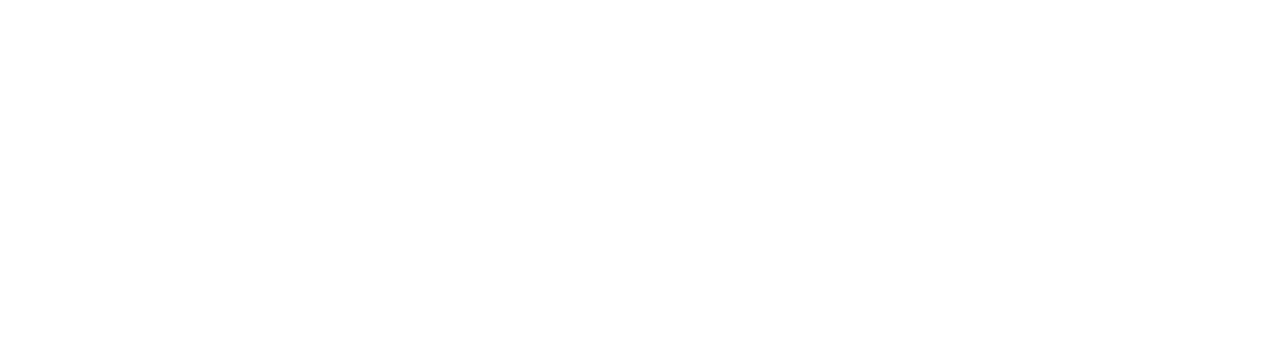
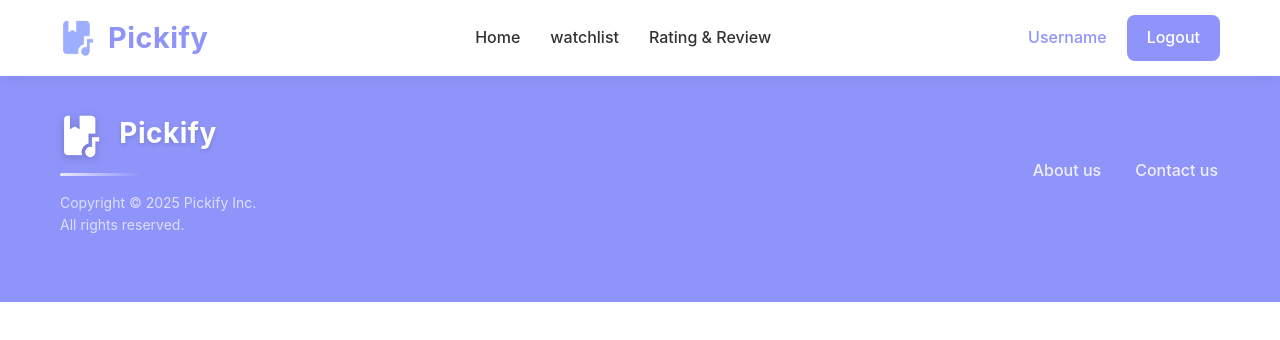
Before and after one commit to soonmh/Pickify, a plain HTML site: page Code/mainpage.html in a window 1280 px wide. Drawn offline with Linux system fonts and the light colour scheme.

Commit message:
sepearete header and footer

```diff
--- a/Code/aboutus.html
+++ b/Code/aboutus.html
@@ -9,27 +9,8 @@
     <link rel="stylesheet" href="aboutus.css">
     <link rel="stylesheet" href="https://cdnjs.cloudflare.com/ajax/libs/font-awesome/6.1.1/css/all.min.css">
 </head>
-<body>
-    <header>
-        <div class="container">
-            <div class="logo">
-                <a href="/"><img src="./assests/Logopic.png" alt="Pickify Logo"></a>
-                <span class="website-name">Pickify</span>
-            </div>
-            <nav>
-                <ul>
-                    <li><a href="homepage.html#top">Home</a></li>
-                    <li><a href="homepage.html#features">Feature</a></li>
-                    <li><a href="homepage.html#product">Product</a></li>
-                    <li><a href="homepage.html#testimonials">Testimonial</a></li>
-                    <li><a href="homepage.html#faq">FAQ</a></li>
-            </nav>
-            <div class="auth-buttons">
-                <a href="#" class="login">Login</a>
-                <a href="#" class="signup">Sign up</a>
-            </div>
-        </div>
-    </header>
+<body data-page-type="homepage">
+    <div id="header-placeholder"></div>
 
     <main>
         <section class="about-hero">
@@ -90,7 +71,7 @@
 
                     <div class="team-member">
                         <div class="member-photo">
-                            <img src="/api/placeholder/300/300" alt="Yen Hua Shen">
+                            <img src="./assests/HuaShen.jpg" alt="Yen Hua Shen">
                         </div>
                         <h3>Yen Hua Shen</h3>
                         <p class="id">ID: 22086174</p>
@@ -110,30 +91,8 @@
         </section>
     </main>
 
-    <footer>
-        <div class="container">
-            <div class="footer-content">
-                <div class="footer-main">
-                    <div class="footer-branding">
-                        <div class="footer-logo">
-                            <img src="./assests/whiteLogopic.png" alt="Pickify Logo">
-                        </div>
-                        <h3 class="footer-name">Pickify</h3>
-                    </div>
-                    <p class="copyright">Copyright © 2025 Pickify Inc.<br>All rights reserved.</p>
-                </div>
-                <div class="footer-nav">
-                    <ul>
-                        <li><a href="aboutus.html" class="footer-link">About us</a></li>
-                        <li><a href="contactus.html" class="footer-link">Contact us</a></li>
-                    </ul>
-                </div>
-            </div>
-            <div class="footer-bottom">
-                <div class="wave-decoration"></div>
-            </div>
-        </div>
-    </footer>
+    <div id="footer-placeholder"></div>
+    <script src="header-footer.js"></script>
 
     <script src="script.js"></script>
 </body>
--- /dev/null
+++ b/Code/footer.html
@@ -0,0 +1,24 @@
+<footer>
+    <div class="container">
+        <div class="footer-content">
+            <div class="footer-main">
+                <div class="footer-branding">
+                    <div class="footer-logo">
+                        <img src="./assests/whiteLogopic.png" alt="Pickify Logo">
+                    </div>
+                    <h3 class="footer-name">Pickify</h3>
+                </div>
+                <p class="copyright">Copyright © 2025 Pickify Inc.<br>All rights reserved.</p>
+            </div>
+            <div class="footer-nav">
+                <ul>
+                    <li><a href="aboutus.html" class="footer-link">About us</a></li>
+                    <li><a href="contactus.html" class="footer-link">Contact us</a></li>
+                </ul>
+            </div>
+        </div>
+        <div class="footer-bottom">
+            <div class="wave-decoration"></div>
+        </div>
+    </div>
+</footer>
--- /dev/null
+++ b/Code/header-footer.css
@@ -0,0 +1,425 @@
+:root {
+    --primary: #8F94FB;
+    --primary-dark: #5a52e0;
+    --secondary: #f8f9fe;
+    --text-dark: #333;
+    --white: #fff;
+    --gray-light: #f5f5f5;
+    --gray: #ddd;
+    --border-radius: 8px;
+    --border-radius-lg: 12px;
+    --shadow: 0 4px 12px rgba(0, 0, 0, 0.05);
+}
+
+* {
+    margin: 0;
+    padding: 0;
+    box-sizing: border-box;
+}
+
+html {
+    scroll-behavior: smooth; /* Enable smooth scrolling */
+}
+
+body {
+    font-family: 'Inter', sans-serif;
+    color: var(--text-dark);
+    line-height: 1.6;
+}
+
+.container {
+    max-width: 1200px;
+    margin: 0 auto;
+    padding: 0 20px;
+}
+
+a {
+    text-decoration: none;
+    color: var(--text-dark);
+}
+
+ul {
+    list-style: none;
+}
+
+img {
+    max-width: 100%;
+}
+
+h1, h2, h3, h4 {
+    margin-bottom: 20px;
+    font-weight: 700;
+}
+
+h1 {
+    font-size: 42px;
+    line-height: 1.2;
+}
+
+h2 {
+    font-size: 32px;
+    text-align: center;
+}
+
+h3 {
+    font-size: 24px;
+}
+
+p {
+    margin-bottom: 15px;
+    color: var(--text-light);
+}
+
+section {
+    padding: 80px 0;
+}
+
+/* Header Styles */
+header {
+    background-color: var(--white);
+    padding: 15px 0;
+    box-shadow: var(--shadow);
+    position: sticky;
+    top: 0;
+    z-index: 100;
+}
+
+header .container {
+    display: flex;
+    justify-content: space-between;
+    align-items: center;
+}
+
+.logo {
+    display: flex;
+    align-items: center;
+    position: relative;
+}
+
+.logo a {
+    display: flex;
+    align-items: center;
+}
+
+.logo img {
+    height: 40px;
+    object-fit: contain;
+    vertical-align: middle;
+    transition: transform 0.3s ease;
+}
+
+.logo:hover img {
+    transform: scale(1.05);
+}
+
+.website-name {
+    font-size: 1.8rem;
+    font-weight: 700;
+    margin-left: 12px;
+    color: var(--primary, #333);
+    letter-spacing: 0.5px;
+    position: relative;
+    display: inline-block;
+    vertical-align: middle;
+    transition: color 0.3s ease;
+}
+
+.logo:hover .website-name {
+    color: var(--accent, #555);
+}
+
+.website-name:after {
+    content: '';
+    position: absolute;
+    bottom: -3px;
+    left: 0;
+    width: 0;
+    height: 2px;
+    background-color: var(--accent, #555);
+    transition: width 0.3s ease;
+}
+
+.logo:hover .website-name:after {
+    width: 100%;
+}
+
+nav ul {
+    display: flex;
+}
+
+nav ul li {
+    margin-left: 30px;
+}
+
+nav ul li a {
+    font-weight: 500;
+    transition: color 0.3s;
+}
+
+nav ul li a:hover {
+    color: var(--primary);
+}
+
+.auth-buttons {
+    display: flex;
+    align-items: center;
+}
+
+.auth-buttons a {
+    margin-left: 20px;
+    font-weight: 500;
+    transition: all 0.3s ease;
+}
+
+.auth-buttons .username {
+    color: var(--primary);
+    position: relative;
+    padding: 8px 0;
+}
+
+.auth-buttons .username:after {
+    content: '';
+    position: absolute;
+    width: 0;
+    height: 2px;
+    bottom: 0;
+    left: 0;
+    background-color: var(--primary);
+    transition: width 0.3s ease;
+}
+
+.auth-buttons .username:hover {
+    color: var(--primary-dark);
+}
+
+.auth-buttons .username:hover:after {
+    width: 100%;
+}
+
+.auth-buttons .logout {
+    background-color: var(--primary);
+    color: var(--white);
+    padding: 10px 20px;
+    border-radius: var(--border-radius);
+    transition: all 0.3s ease;
+}
+
+.auth-buttons .logout:hover {
+    background-color: var(--primary-dark);
+    transform: translateY(-2px);
+    box-shadow: 0 4px 8px rgba(0, 0, 0, 0.1);
+}
+
+.auth-buttons .login {
+    color: var(--primary);
+    position: relative;
+    padding: 8px 0;
+}
+
+.auth-buttons .login:after {
+    content: '';
+    position: absolute;
+    width: 0;
+    height: 2px;
+    bottom: 0;
+    left: 0;
+    background-color: var(--primary);
+    transition: width 0.3s ease;
+}
+
+.auth-buttons .login:hover {
+    color: var(--primary-dark);
+}
+
+.auth-buttons .login:hover:after {
+    width: 100%;
+}
+
+.auth-buttons .signup {
+    background-color: var(--primary);
+    color: var(--white);
+    padding: 10px 20px;
+    border-radius: var(--border-radius);
+    transition: all 0.3s ease;
+}
+
+.auth-buttons .signup:hover {
+    background-color: var(--primary-dark);
+    transform: translateY(-2px);
+    box-shadow: 0 4px 8px rgba(0, 0, 0, 0.1);
+}
+
+/* Footer */
+footer {
+    background-color: var(--primary);
+    color: var(--white);
+    padding: 20px 0 0;
+    position: relative;
+    overflow: hidden;
+}
+
+.footer-content {
+    display: flex;
+    justify-content: space-between;
+    align-items: flex-start;
+    padding-bottom: 30px;
+    position: relative;
+    z-index: 2;
+}
+
+.footer-main {
+    flex: 1;
+    position: relative;
+}
+
+.footer-branding {
+    display: flex;
+    align-items: center;
+    margin-bottom: 15px;
+    position: relative;
+}
+
+.footer-branding:after {
+    content: "";
+    position: absolute;
+    bottom: 0px;
+    left: 0;
+    width: 80px;
+    height: 3px;
+    background: linear-gradient(90deg, rgba(255,255,255,0.8), transparent);
+    border-radius: 8px;
+}
+
+.footer-logo {
+    display: flex;
+    align-items: center;
+    position: relative;
+}
+
+.footer-logo:before {
+    content: "";
+    position: absolute;
+    top: -8px;
+    left: -8px;
+    right: -8px;
+    bottom: -8px;
+    background: rgba(255,255,255,0.05);
+    border-radius: 50%;
+    opacity: 0;
+    transform: scale(0.8);
+    transition: all 0.3s ease;
+}
+
+.footer-logo:hover:before {
+    opacity: 1;
+    transform: scale(1);
+}
+
+.footer-logo img {
+    height: 48px;
+    filter: drop-shadow(0 2px 4px rgba(0,0,0,0.2));
+    transition: all 0.3s ease;
+    position: relative;
+}
+
+.footer-logo:hover img {
+    transform: scale(1.05);
+    filter: drop-shadow(0 4px 8px rgba(0,0,0,0.3)) brightness(1.1);
+}
+
+.footer-name {
+    margin-top: 15px;
+    margin-left: 16px;
+    font-size: 28px;
+    font-weight: 700;
+    color: var(--white);
+    letter-spacing: 0.5px;
+    text-shadow: 0 2px 4px rgba(0,0,0,0.15);
+    position: relative;
+    transition: all 0.3s ease;
+}
+
+.footer-branding:hover .footer-name {
+    text-shadow: 0 4px 8px rgba(0,0,0,0.2);
+}
+
+.copyright {
+    font-size: 14px;
+    color: rgba(255, 255, 255, 0.7);
+    line-height: 1.6;
+    margin-top: 16px;
+    max-width: 80%;
+}
+
+.footer-nav {
+    padding-top: 12px;
+    position: relative;
+    display: flex;
+    align-items: center;
+    height: 100%;
+    margin-top: 50px;
+}
+
+.footer-nav ul {
+    display: flex;
+    gap: 30px;
+    align-items: center;
+}
+
+.footer-nav ul li {
+    margin-bottom: 0;
+}
+
+.footer-link {
+    color: rgba(255, 255, 255, 0.85);
+    font-size: 16px;
+    font-weight: 500;
+    text-decoration: none;
+    position: relative;
+    padding: 6px 2px;
+    transition: all 0.3s ease;
+}
+
+.footer-link:after {
+    content: "";
+    position: absolute;
+    bottom: 0;
+    left: 0;
+    width: 0;
+    height: 2px;
+    background-color: var(--accent, #ffffff);
+    transition: width 0.3s ease;
+}
+
+.footer-link:hover {
+    color: var(--white);
+}
+
+.footer-link:hover:after {
+    width: 100%;
+}
+
+.footer-bottom {
+    position: relative;
+    margin-top: 20px;
+}
+
+/* Responsive */
+@media (max-width: 992px) {
+    nav {
+        display: none;
+    }
+
+}
+
+@media (max-width: 768px) {
+    .footer-content {
+        flex-direction: column;
+    }
+
+    .footer-nav {
+        margin-top: 25px;
+        align-self: flex-start;
+    }
+
+}
--- /dev/null
+++ b/Code/header-footer.js
@@ -0,0 +1,19 @@
+function loadComponent(elementId, componentPath) {
+    fetch(componentPath)
+      .then(response => response.text())
+      .then(data => document.getElementById(elementId).innerHTML = data);
+  }
+
+  document.addEventListener('DOMContentLoaded', function() {
+    // Check which page type we're on using data attribute
+    const pageType = document.body.dataset.pageType || 'main';
+
+    // Load the appropriate header and footer based on page type
+    if (pageType === 'homepage') {
+      loadComponent('header-placeholder', 'homepageheader.html');
+      loadComponent('footer-placeholder', 'homepagefooter.html');
+    } else {
+      loadComponent('header-placeholder', 'header.html');
+      loadComponent('footer-placeholder', 'footer.html');
+    }
+  });
--- /dev/null
+++ b/Code/header.html
@@ -0,0 +1,19 @@
+    <header>
+        <div class="container">
+            <div class="logo">
+                <a href="/"><img src="./assests/Logopic.png" alt="Pickify Logo"></a>
+                <span class="website-name">Pickify</span>
+            </div>
+            <nav>
+                <ul>
+                    <li><a href="#">Home</a></li>
+                    <li><a href="#">watchlist</a></li>
+                    <li><a href="#">Rating & Review</a></li>
+                </ul>
+            </nav>
+            <div class="auth-buttons">
+                <a href="#" class="username">Username</a>
+                <a href="#" class="logout">Logout</a>
+            </div>
+        </div>
+    </header>
--- a/Code/mainpage.html
+++ b/Code/mainpage.html
@@ -0,0 +1,17 @@
+<!DOCTYPE html>
+<html lang="en">
+<head>
+    <meta charset="UTF-8">
+    <meta name="viewport" content="width=device-width, initial-scale=1.0">
+    <title>Pickify - Discover Entertainment You'll Love</title>
+    <link rel="icon" href="./assests/favicon.ico">
+    <link rel="stylesheet" href="mainpage.css">
+    <link rel="stylesheet" href="header-footer.css">
+    <link rel="stylesheet" href="https://cdnjs.cloudflare.com/ajax/libs/font-awesome/6.1.1/css/all.min.css">
+</head>
+<body data-page-type="main">
+    <div id="header-placeholder"></div>
+    <!-- Main page content here -->
+    <div id="footer-placeholder"></div>
+    <script src="header-footer.js"></script>
+  </body>
```
Also changed, not shown: Code/contactus.html (+4 -46 lines), Code/homepage.html (+4 -46 lines), Code/homepagefooter.html (added, +24 -0 lines), Code/homepageheader.html (added, +21 -0 lines), Code/assests/HuaShen.jpg (added).
